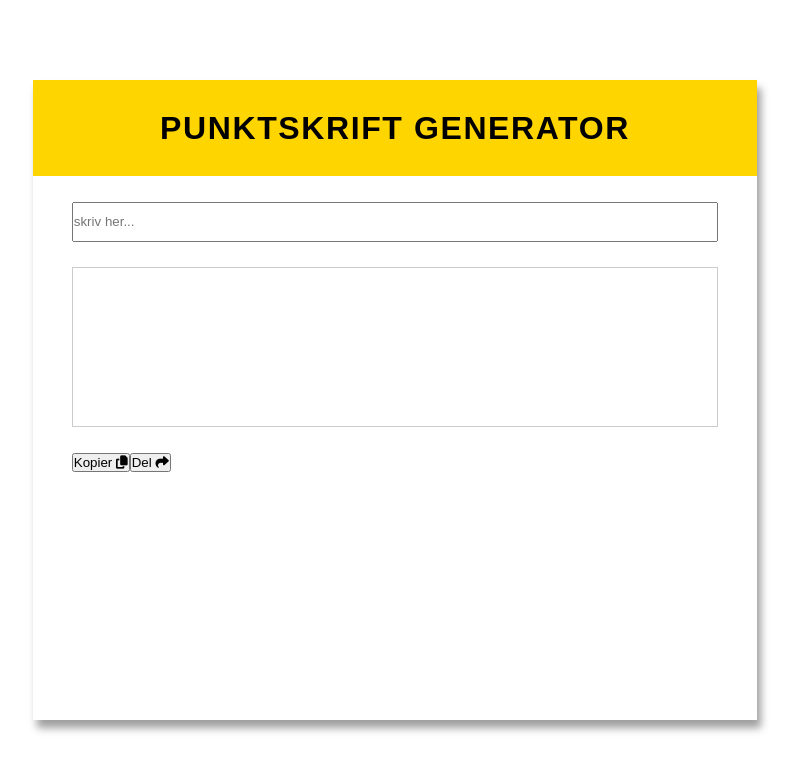
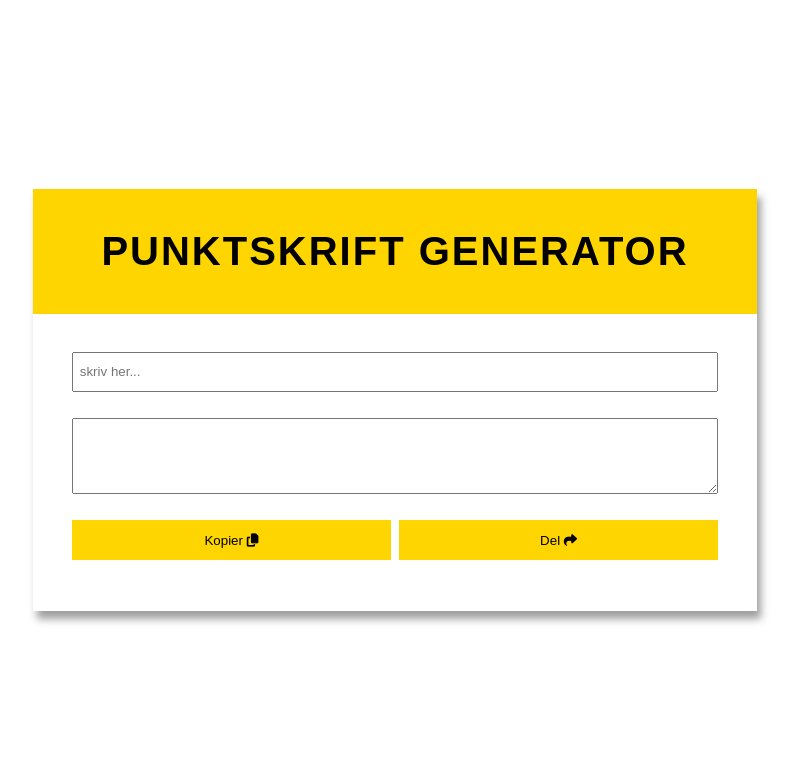
Before and after one commit to TinaHoldcroft/punktskrift-generator, a Next.js app: page / in a window 1280 px wide. Shown: the top 772 px of the page, without its empty margins (245-1042 px from the left). Built offline with nearby package versions, Linux system fonts and the light colour scheme; a web font is replaced by a local one.

Commit message:
alphabet, btns, style

```diff
--- a/pages/index.js
+++ b/pages/index.js
@@ -4,7 +4,7 @@ import Head from 'next/head';
 export default function Home() {
 
     global.onload = function() {
-        var textInput = document.getElementById('textInput');
+        var txtInput = document.getElementById('txtInput');
 
         var alphabet = {
             'a' : '&#10241;',
@@ -35,18 +35,20 @@ export default function Home() {
             'z' : '&#10293;',
             'æ' : '&#10268;',
             'ø' : '&#10282;',
-            //'å' : '',
+            'å' : '&#10273;',
+
             ' ': '&emsp;',
-            //'!' : '',
-            //'.' : '',
-            //',' : '',
-            //'?' : '',
-            //':' : '',
-            //';' : '',
-            //'-' : '',
-            //'#' : '',
-            //''' : '',
-            //'&' : '',
+            '.' : '&#10244;',
+            ',' : '&#10242;',
+            '!' : '&#10262;',
+            '?' : '&#10274;',
+            ':' : '&#10258;',
+            ';' : '&#10246;',
+            '-' : '&#10276;',
+            '#' : '&#10300;',
+            "'" : '&#10256;',
+            '&' : '&#10284;',
+
             //'0' : '',
             //'1' : '',
             //'2' : '',
@@ -59,14 +61,14 @@ export default function Home() {
             //'9' : '',
         }
 
-        textInput.onkeyup = function() {
-            output.innerHTML = "";
-            var data = textInput.value.toLowerCase();
+        txtInput.onkeyup = function() {
+            txtOutput.innerHTML = "";
+            var data = txtInput.value.toLowerCase();
             for (var i = 0; i < data.length; i++) {
                 var letter = data.charAt(i);
                 if(letter.match()) {
                     var symbol = alphabet[letter];
-                    output.innerHTML += symbol;
+                    txtOutput.innerHTML += symbol;
                 }
             }
         }
@@ -76,15 +78,15 @@ export default function Home() {
     return (
         <>
             <Head>
-                <title>Punktskrift Generator</title>
+                <title>⠝⠃⠋ | Punktskrift Generator</title>
             </Head>
 
             <div className="braille-generator-container">
                 <form className="braille-generator">
-                    <label htmlFor="textInput">Punktskrift Generator</label>
-                    <input autoComplete="off" type="text" id="textInput" placeholder="skriv her..." />
-                    <div id="output"></div>
-                    <div>
+                    <label htmlFor="txtInput">Punktskrift Generator</label>
+                    <input autoComplete="off" type="text" id="txtInput" placeholder="skriv her..." />
+                    <textarea id="txtOutput"></textarea>
+                    <div className="btn-group">
                         <button>Kopier <i className="fas fa-copy"></i></button>
                         <button>Del <i className="fas fa-share"></i></button>
                     </div>
--- a/styles/partials/_base.scss
+++ b/styles/partials/_base.scss
@@ -6,13 +6,10 @@
 html {
     overflow-y: auto;
     overflow-x: hidden;
-    //touch-action: pan-y;
-    //-ms-touch-action: pan-y;
 }
 html, body {
     scroll-behavior: smooth;
 }
 main {
     @include flex(column nowrap, flex-start, center, auto, flex-start, 0);
-    //margin: 3.5rem 0 0 0;
 }
--- a/styles/partials/_main.scss
+++ b/styles/partials/_main.scss
@@ -17,7 +17,7 @@
 .braille-generator {
     @include flex(column nowrap,flex-start, stretch, auto, flex-start, 2vmax);
     margin: 3vmax;
-    height: 80vh;
+    height: 100%;
     box-shadow: 4.0px 8.0px 8.0px hsl(0deg 0% 0% / 0.38);
     label {
         text-transform: uppercase;
@@ -25,14 +25,37 @@
         width: 100%;
         background-color: $yellow;
         text-align: center;
-        line-height: 3em;
-        font-size: 2em;
+        padding: 1em 0.75em;
+        margin: 0 0 1vmax 0;
+        font-size: clamp(1.5em, 4vw, 2.5rem);
         letter-spacing: 0.05em;
     }
     input {
         height: 2.5rem;
+        padding: 0 6px;
     }
     input, textarea, div {
         margin: 0 3vmax;
+        &:focus {
+            border: solid 2px $yellow;
+            outline: none;
+        }
+    }
+    textarea {
+        min-height: 6vmax;
+    }
+    .btn-group {
+        @include flex(row nowrap,flex-start, stretch, auto, flex-start, 1vmin);
+        margin: 0 3vmax 4vmax 3vmax;
+        button {
+            width: 100%;
+            border: none;
+            background-color: $yellow;
+            border: solid 2px $yellow;
+            padding: 0.8em 0;
+            &:focus, &:hover {
+                background-color: lighten($yellow, 30%);
+            }
+        }
     }
 }
--- a/styles/partials/_varibles.scss
+++ b/styles/partials/_varibles.scss
@@ -4,5 +4,3 @@ $white:         #ffffff;
 $light-grey:    #ebebeb;
 $medium-grey:   #383838;
 $black:         #242424;
-
-$speed : cubic-bezier(0.694,  0.048, 0.335, 1.000);
--- a/styles/styles.css
+++ b/styles/styles.css
@@ -84,7 +84,7 @@ a:focus, a:active {
   align-content: flex-start;
   gap: 2vmax;
   margin: 3vmax;
-  height: 80vh;
+  height: 100%;
   box-shadow: 4px 8px 8px rgba(0, 0, 0, 0.38);
 }
 .braille-generator label {
@@ -93,15 +93,48 @@ a:focus, a:active {
   width: 100%;
   background-color: #FFD500;
   text-align: center;
-  line-height: 3em;
-  font-size: 2em;
+  padding: 1em 0.75em;
+  margin: 0 0 1vmax 0;
+  font-size: clamp(1.5em, 4vw, 2.5rem);
   letter-spacing: 0.05em;
 }
 .braille-generator input {
   height: 2.5rem;
+  padding: 0 6px;
 }
 .braille-generator input, .braille-generator textarea, .braille-generator div {
   margin: 0 3vmax;
 }
+.braille-generator input:focus, .braille-generator textarea:focus, .braille-generator div:focus {
+  border: solid 2px #FFD500;
+  outline: none;
+}
+.braille-generator textarea {
+  min-height: 6vmax;
+}
+.braille-generator .btn-group {
+  display: -webkit-box;
+  display: -moz-box;
+  display: -ms-flexbox;
+  display: -webkit-flex;
+  display: flex;
+  flex-flow: row nowrap;
+  justify-content: flex-start;
+  align-items: stretch;
+  align-self: auto;
+  align-content: flex-start;
+  gap: 1vmin;
+  margin: 0 3vmax 4vmax 3vmax;
+}
+.braille-generator .btn-group button {
+  width: 100%;
+  border: none;
+  background-color: #FFD500;
+  border: solid 2px #FFD500;
+  padding: 0.8em 0;
+}
+.braille-generator .btn-group button:focus, .braille-generator .btn-group button:hover {
+  background-color: #ffee99;
+}
 
 /*# sourceMappingURL=styles.css.map */
```
Also changed, not shown: 2 other files (tests, documents, lock files or other folders).
